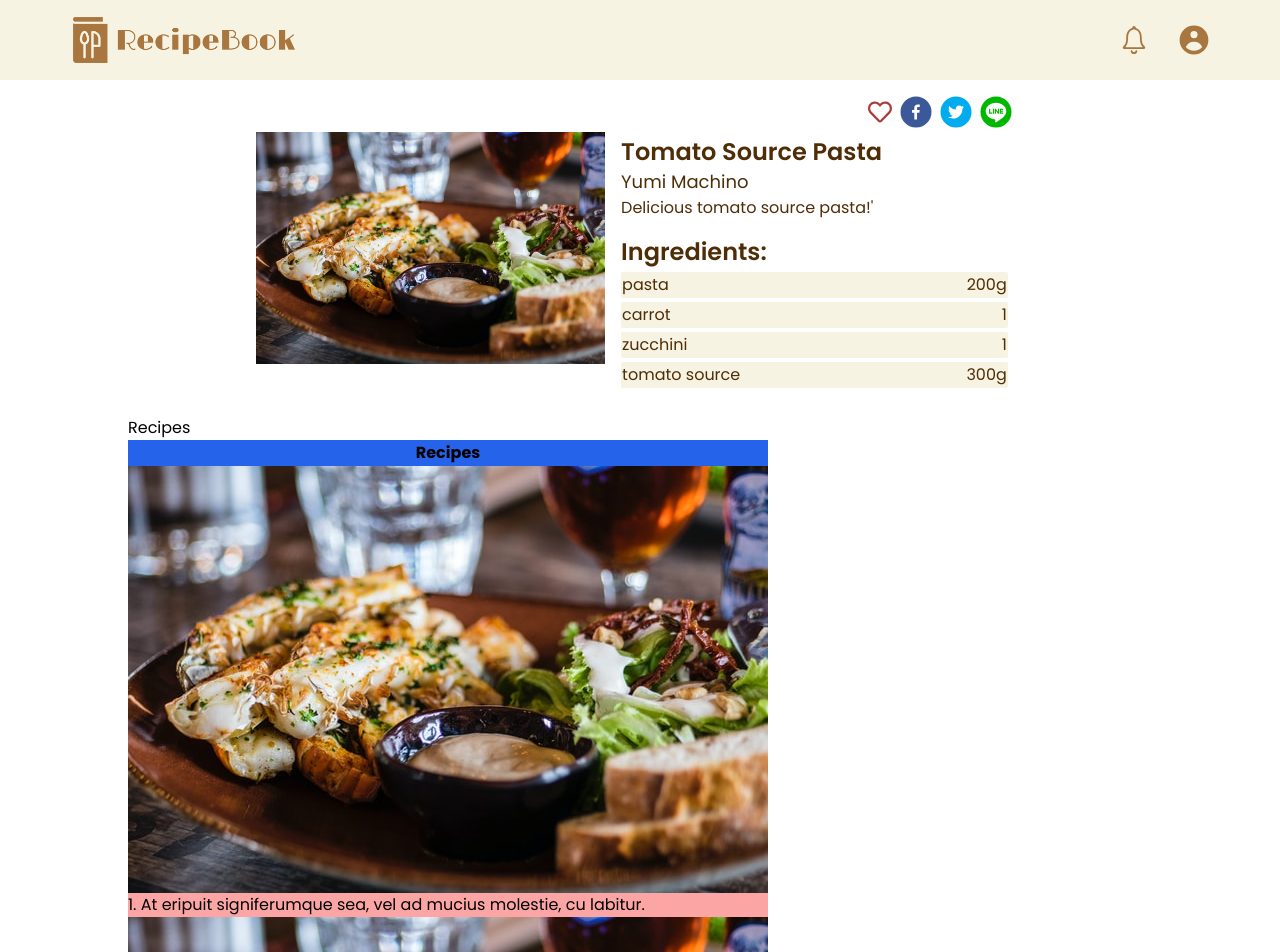
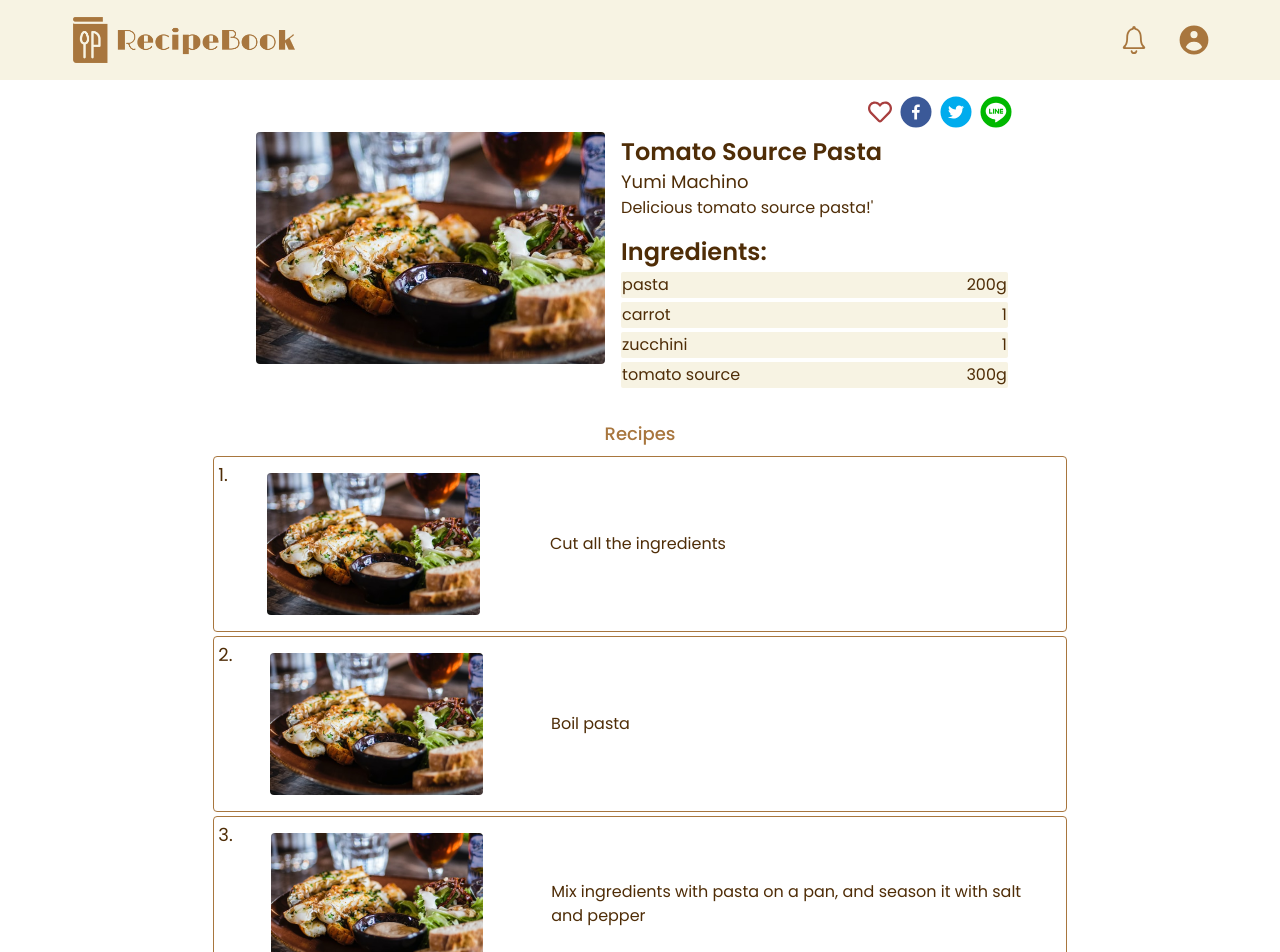
Before and after one commit to YumiMachino/recipe-book, a React (Create React App) app: page /results/1 in a window 1280 px wide. Shown: the top 952 px of the page. Built offline with nearby package versions, Linux system fonts and the light colour scheme.

Commit message:
Add recipeDetail and RecipeDetails, fixed footer layout

```diff
--- a/src/components/reusable/Layout.tsx
+++ b/src/components/reusable/Layout.tsx
@@ -7,7 +7,7 @@ type LayoutProps = {
 
 const Layout: React.FC<LayoutProps> = ({ children }) => {
   return (
-    <div className='relative min-h-screen'>
+    <div className='relative min-h-screen pb-20'>
       <Header isLoggedIn={false} />
       {children}
       <Footer />
--- a/src/components/reusable/RecipeDetail.tsx
+++ b/src/components/reusable/RecipeDetail.tsx
@@ -1,25 +1,29 @@
+import { FaJediOrder } from 'react-icons/fa';
 import demoImg from '../../assets/demo.jpg';
 
-const RecipeDetail = () => {
+type RecipeDetailProps = {
+  order: number;
+  process: string;
+  image: null;
+};
+
+const RecipeDetail: React.FC<RecipeDetailProps> = ({
+  order,
+  process,
+  image,
+}) => {
   return (
-    <div>
-      <div>
-        <img src={demoImg} alt='Recipe' />
+    <div className='w-11/12 h-44 mx-auto flex md:w-4/5 lg:w-2/3 border-solid border border-primary my-1 rounded'>
+      <h5 className='text-lg text-dark p-1'>{order}.</h5>
+      <div className='w-5/12 m-auto sm:w-2/6 md:w-1/4 '>
+        <img src={demoImg} alt='Recipe' className='m-1 rounded' />
       </div>
-      <div>
-        <p>
-          1. At eripuit signiferumque sea, vel ad mucius molestie, cu labitur.
+      <div className='w-7/12 m-auto p-1  '>
+        <p className='text-xs text-dark px-2 sm:text-sm lg:text-base'>
+          {process}
         </p>
       </div>
     </div>
-    // <tr className='bg-yellow-400'>
-    //   <td>
-    //     <img src={demoImg} alt='Recipe' />
-    //   </td>
-    //   <td>
-    //     1. At eripuit signiferumque sea, vel ad mucius molestie, cu labitur.
-    //   </td>
-    // </tr>
   );
 };
 
--- a/src/components/template/RecipeDetails.tsx
+++ b/src/components/template/RecipeDetails.tsx
@@ -1,24 +1,58 @@
 import RecipeDetail from '../reusable/RecipeDetail';
 
-const RecipeDetails = () => {
+type RecipeDetailType = {
+  order: number;
+  process: string;
+  image: null;
+};
+
+type RecipeDetailsProps = {
+  recipe: [RecipeDetailType];
+} & typeof defaultProps;
+
+const defaultProps = {
+  recipe: [
+    {
+      order: 1,
+      process: 'Cut all the ingredients',
+      image: null,
+    },
+    {
+      order: 2,
+      process: 'Boil pasta',
+      image: null,
+    },
+    {
+      order: 3,
+      process:
+        'Mix ingredients with pasta on a pan, and season it with salt and pepper',
+      image: null,
+    },
+  ],
+};
+
+const RecipeDetails = (props: RecipeDetailsProps) => {
+  const { recipe } = props;
+  console.log(recipe);
+
   return (
-    <div className='w-4/5 mx-auto'>
-      Recipes
-      <table className='table-auto bg-green-400  '>
-        <thead className='bg-secondary'>
-          <tr className='bg-blue-300'>
-            <th className='bg-blue-600'>Recipes</th>
-          </tr>
-        </thead>
-        <tbody className='bg-red-300'>
-          <RecipeDetail />
-          <RecipeDetail />
-          <RecipeDetail />
-          <RecipeDetail />
-        </tbody>
-      </table>
+    <div className='w-full h-fit mx-auto'>
+      <h1 className='text-lg font-medium text-primary text-center p-1'>
+        Recipes
+      </h1>
+      <div>
+        {recipe.map((recipe) => (
+          <RecipeDetail
+            key={recipe.process}
+            order={recipe.order}
+            process={recipe.process}
+            image={recipe.image}
+          />
+        ))}
+      </div>
     </div>
   );
 };
 
 export default RecipeDetails;
+RecipeDetails.defaultProps = defaultProps;
--- a/src/components/template/RecipeOverview.tsx
+++ b/src/components/template/RecipeOverview.tsx
@@ -122,7 +122,7 @@ const RecipeOverview = (props: RecipeOverViewProps) => {
   return (
     <div className='flex flex-col w-9/12 mx-auto p-2 sm:flex-row sm:justify-center sm:items-center lg:w-8/12'>
       <div className=' w-full h-2/6 sm:w-6/12 lg:w-5/12'>
-        <img src={demoImg} alt='Recipe' />
+        <img src={demoImg} alt='Recipe' className='rounded' />
       </div>
       <div className='sm:w-6/12 p-2'>
         {renderShareBtns()}
--- a/src/index.css
+++ b/src/index.css
@@ -4,6 +4,6 @@
 
 @layer base {
   body {
-    @apply font-poppins;
+    @apply font-poppins box-border;
   }
 }
--- a/src/pages/Recipe.tsx
+++ b/src/pages/Recipe.tsx
@@ -1,4 +1,5 @@
 import Layout from '../components/reusable/Layout';
+import RecipeDetail from '../components/reusable/RecipeDetail';
 import RecipeDetails from '../components/template/RecipeDetails';
 import RecipeOverview from '../components/template/RecipeOverview';
 
@@ -6,6 +7,10 @@ const Recipe = () => {
   return (
     <Layout>
       <RecipeOverview />
+      {/* <div className='w-full h-80 bg-blue-400'>
+        <RecipeDetail />
+      </div> */}
+
       <RecipeDetails />
     </Layout>
   );
```
